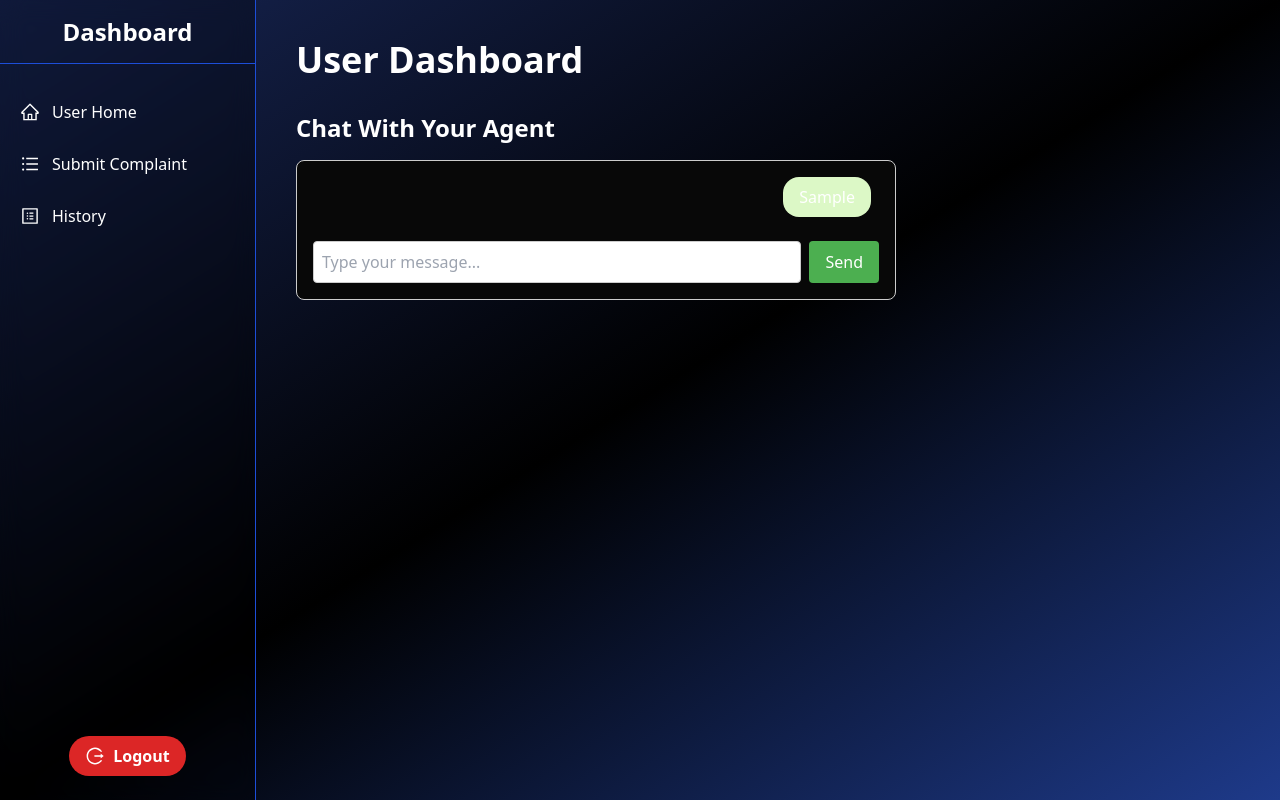
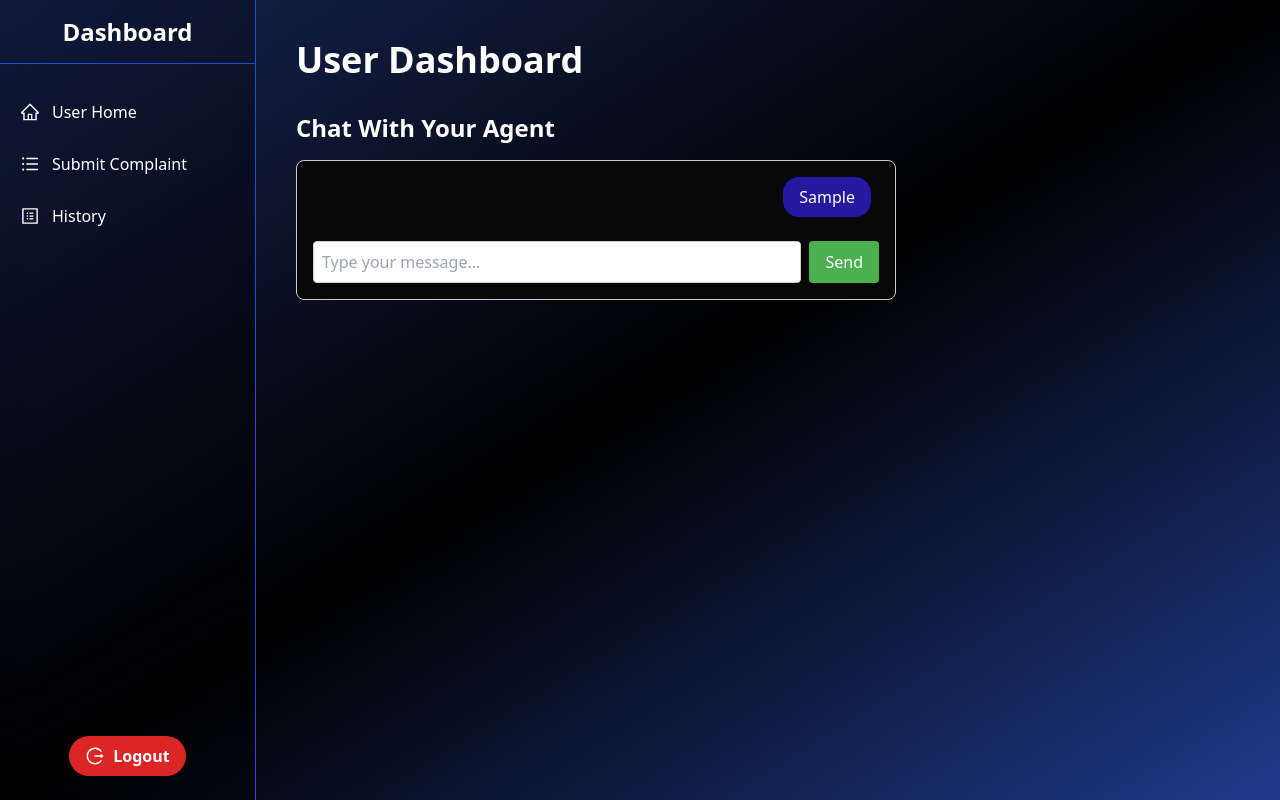
Before and after one commit to OneTeraByte7/SmartBridge-Internship, a React (Create React App) app in the folder client/: page /dashboard/user/chat in a window 1280 px wide. Both pictures are taken after typing "Sample" into the empty fields and a click on the button "Send". Built offline with nearby package versions, Linux system fonts and the light colour scheme; no server answers; the HTML template or start-up script is replaced by a standard one.

Commit message:
Minor changes:API

```diff
--- a/client/src/components/ChatBox.jsx
+++ b/client/src/components/ChatBox.jsx
@@ -105,7 +105,7 @@ const ChatBox = ({ currentUserId, assignedUserId }) => {
                   padding: "0.5rem 1rem",
                   borderRadius: "1rem",
                   backgroundColor:
-                    msg.sender === currentUserId ? "#DCF8C6" : "#EEE",
+                    msg.sender === currentUserId ? "#24199fff" : "#EEE",
                 }}
               >
                 {msg.content}
```
